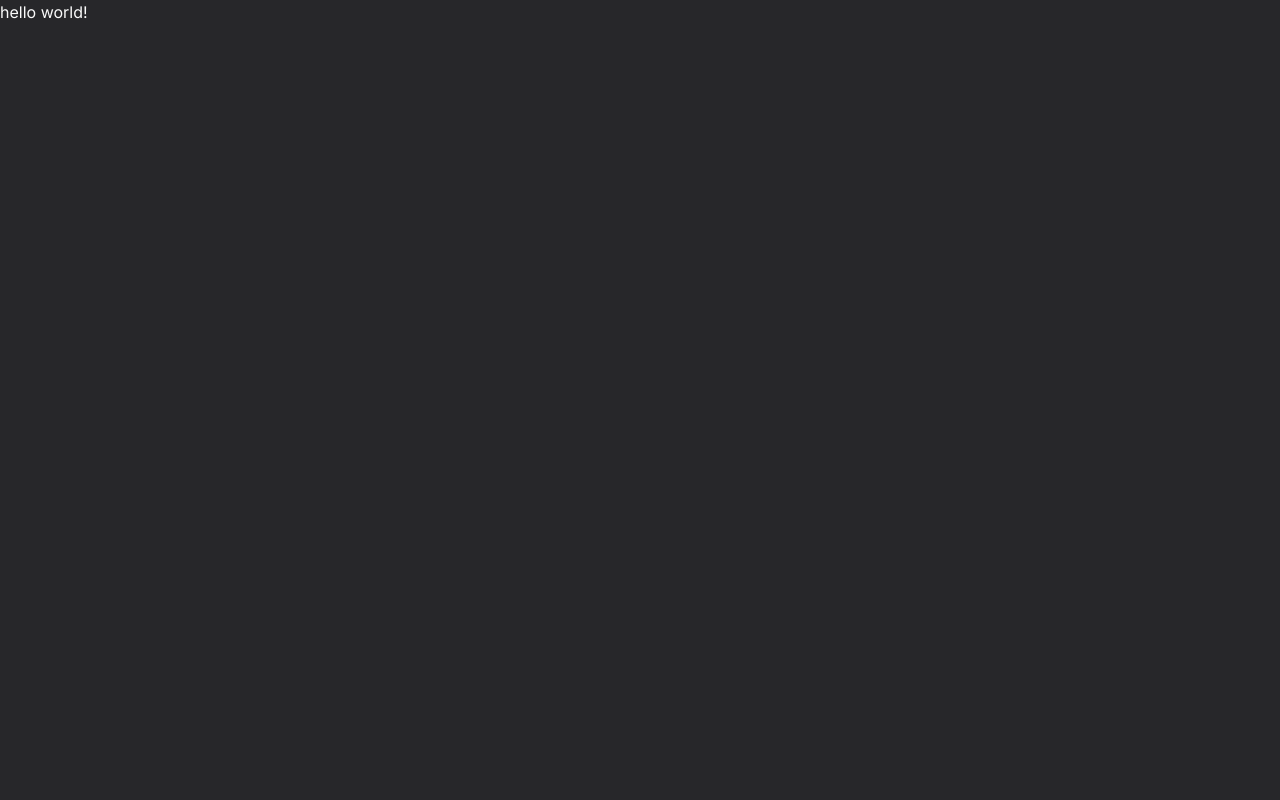
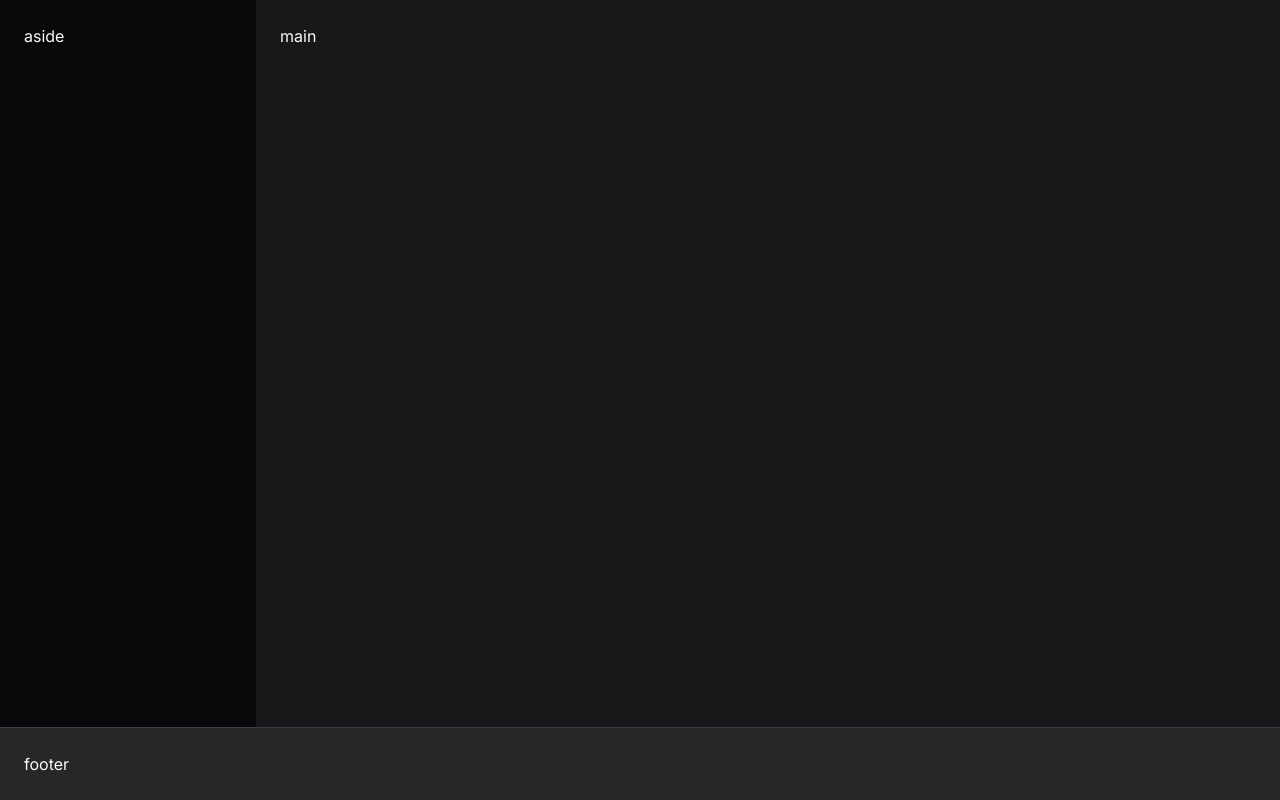
Before and after one commit to ronald-assis/tailwind-spotfy, a Next.js app: page / in a window 1280 px wide. Built offline with nearby package versions, Linux system fonts and the light colour scheme.

Commit message:
feat: starting spotfy clone

```diff
--- a/src/app/layout.tsx
+++ b/src/app/layout.tsx
@@ -16,7 +16,9 @@
 }) {
   return (
     <html lang="en">
-      <body className={`${inter.className} bg-zinc-800 text-zinc-50`}>{children}</body>
+      <body className={`${inter.className} bg-zinc-900 text-zinc-50`}>
+        {children}
+      </body>
     </html>
   )
 }
--- a/src/app/page.tsx
+++ b/src/app/page.tsx
@@ -1,7 +1,13 @@
 export default function Home() {
   return (
-    <main className="">
-      <h1>hello world!</h1>
-    </main>
+    <div className="flex h-screen flex-col">
+      <div className="flex flex-1">
+        <aside className="w-64 bg-zinc-950 p-6">aside</aside>
+        <main className="flex-1 p-6">main</main>
+      </div>
+      <footer className="border-t border-zinc-700 bg-zinc-800 p-6">
+        footer
+      </footer>
+    </div>
   )
 }
```
Also changed, not shown: 1 other file (tests, documents, lock files or other folders).
